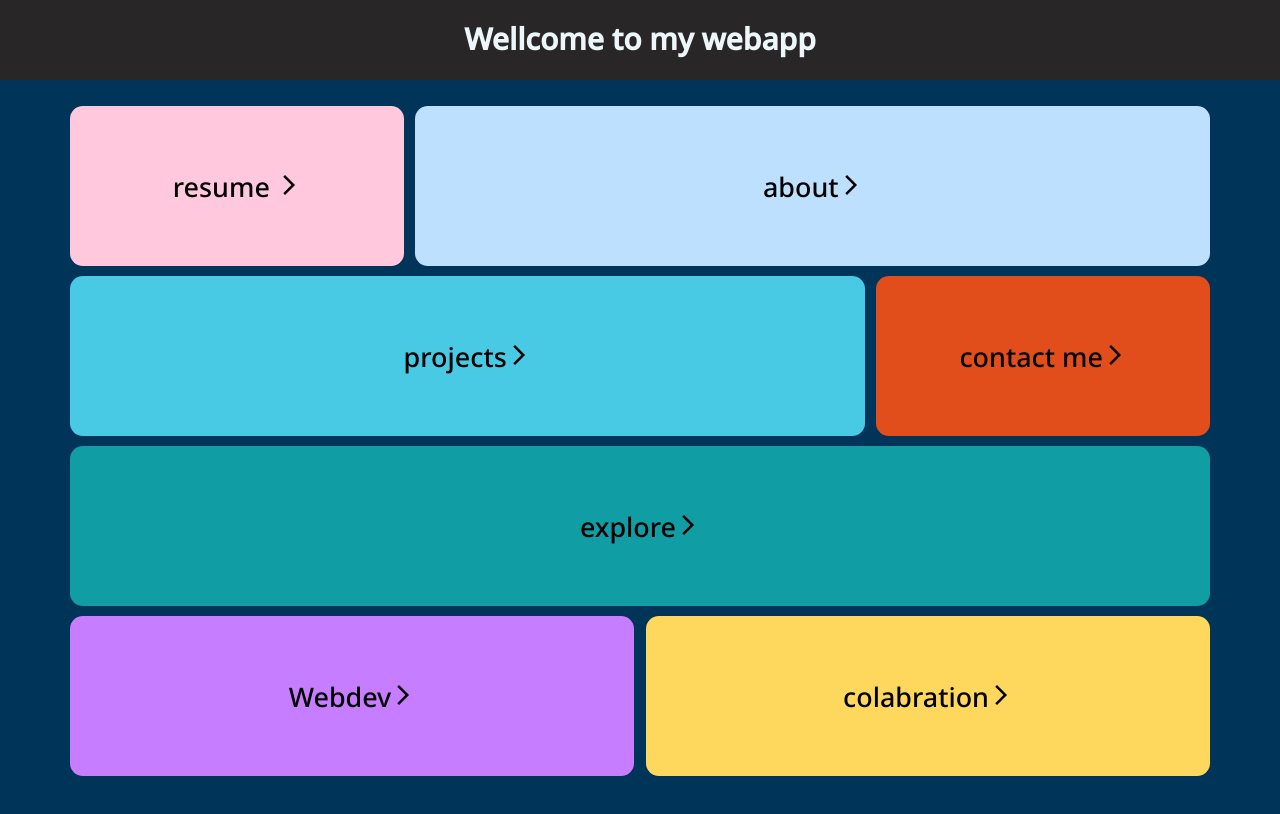
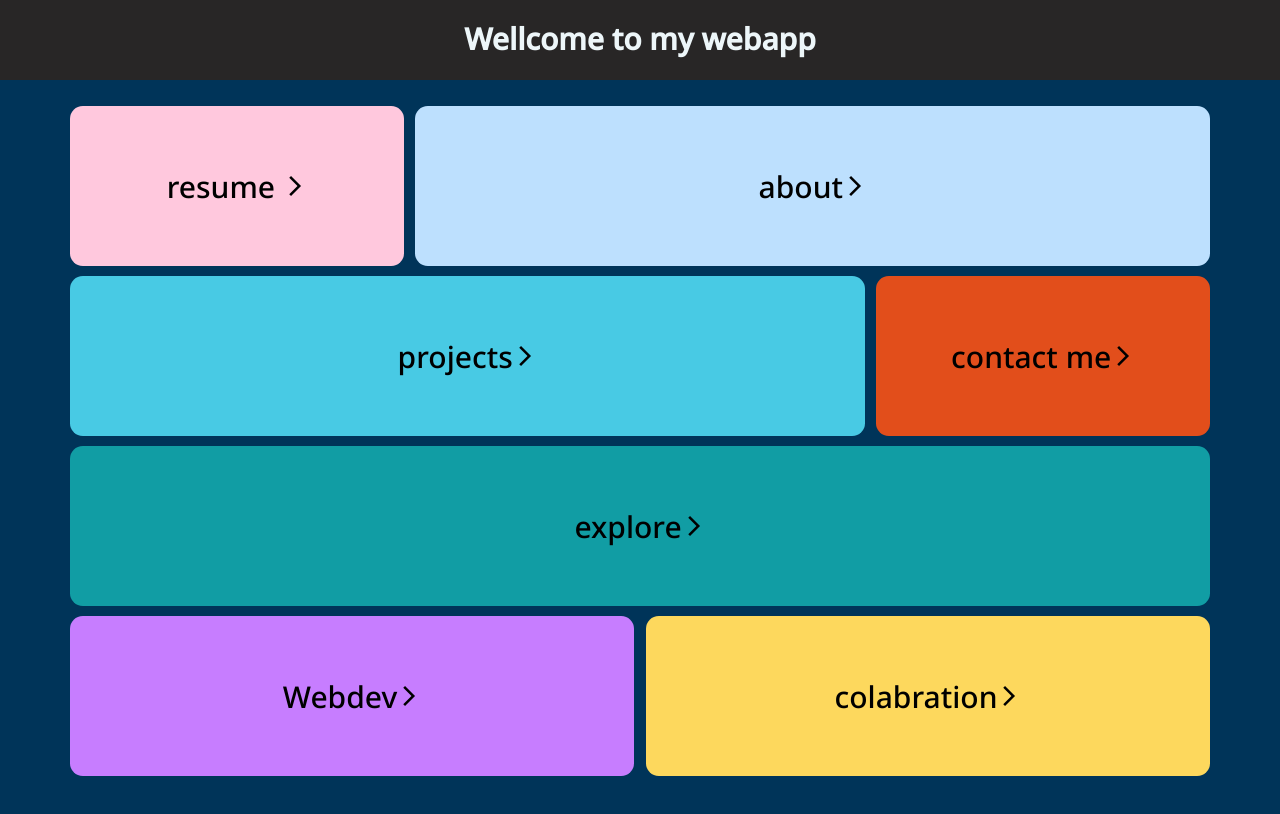
Before and after one commit to BuddhadebKoner/portpolio-design, a plain HTML site: page index.html in a window 1280 px wide. Shown: the top 814 px of the page. Drawn offline with nearby package versions, Linux system fonts and the light colour scheme; a web font is replaced by a local one.

Commit message:
some small changes

```diff
--- a/index.html
+++ b/index.html
@@ -31,7 +31,7 @@
         <div class="first-row">
             <div class="my-resume display-center fade-in" onclick="myresume()">
                 <p>resume
-                    <img src="/img/arrow_forward_ios_FILL0_wght400_GRAD0_opsz24.svg" alt="arrow">
+                    <img src="img/arrow_forward_ios_FILL0_wght400_GRAD0_opsz24.svg" alt="arrow">
                 </p>
             </div>
             <div class="about-me display-center fade-in" onclick="aboutme()">
--- a/style.css
+++ b/style.css
@@ -61,7 +61,7 @@ body {
     display: flex;
     align-items: center;
     justify-content: center;
-    font-size: 2.1vw;
+    font-size: 30px;
     cursor: pointer;
 }
 
```
